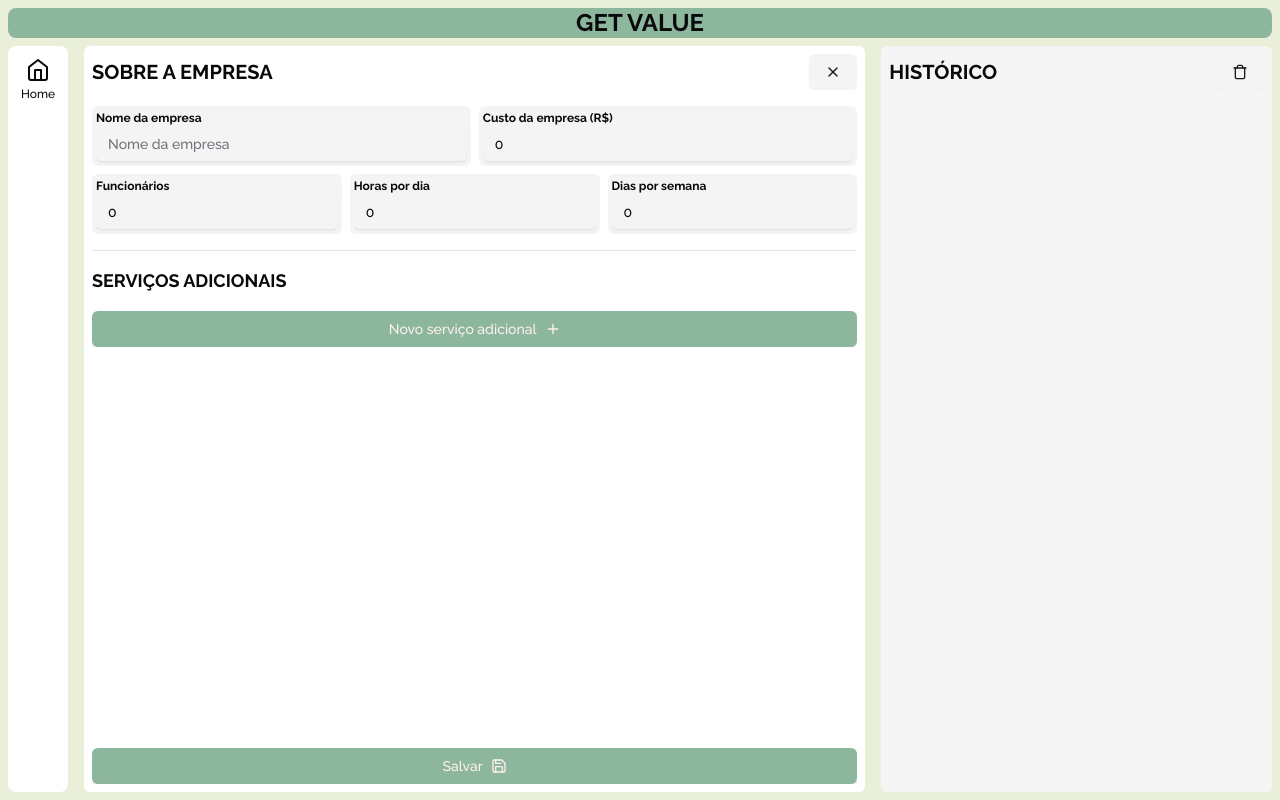
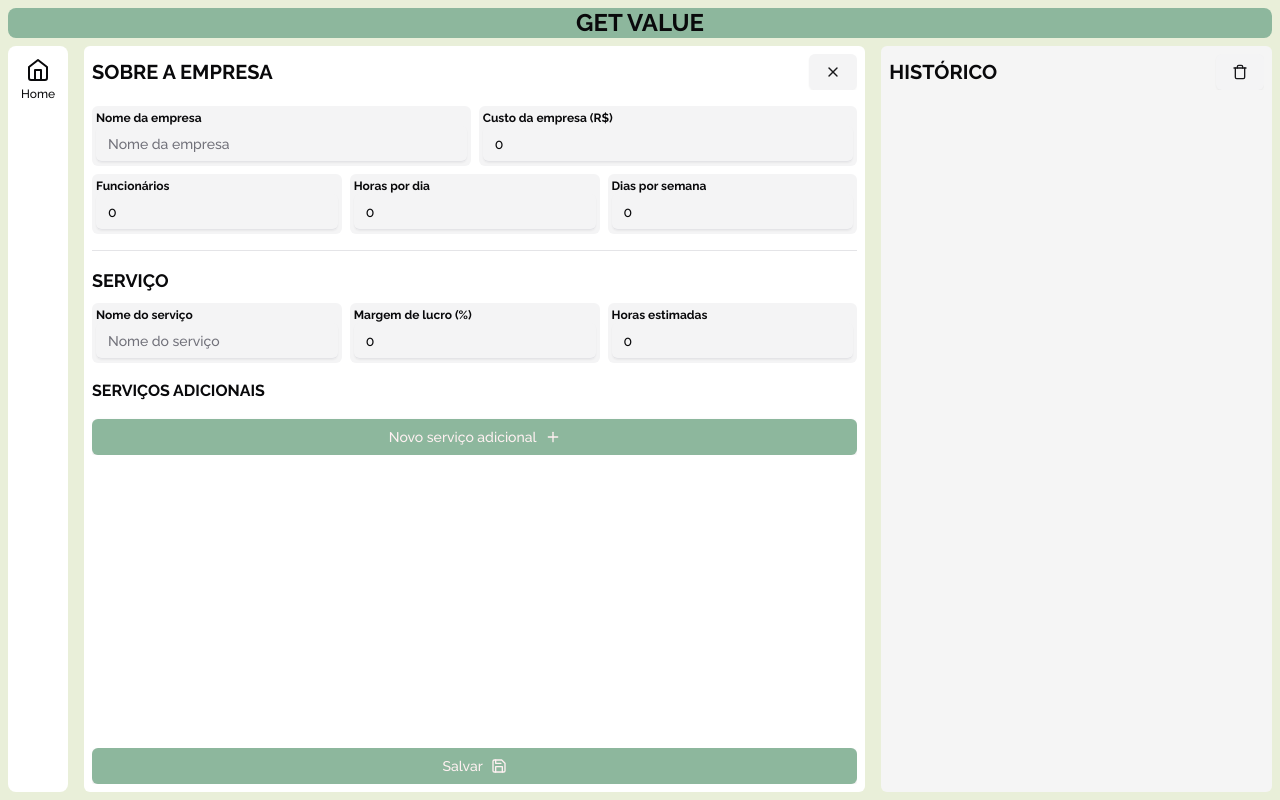
Before and after one commit to victorhdsp/vevalo, a React (Vite) app: page / in a window 1280 px wide. Both pictures are taken after a click on the button 833 px from the left and 72 px from the top of the page. Built offline with nearby package versions, Linux system fonts and the light colour scheme.

Commit message:
resolve maxHeight and add service input in config

```diff
--- a/src/components/organisms/HomeCalcule/HomeCalculeConfig/HomeCalculeAdditionalBox.tsx
+++ b/src/components/organisms/HomeCalcule/HomeCalculeConfig/HomeCalculeAdditionalBox.tsx
@@ -30,9 +30,9 @@ export const HomeCalculeAdditionalBox = () => {
 
   return (
     <div className={css["HomeCalculeAdditionalBox"]}>
-      <h3 className="min-h-[1.75rem] flex">Serviços adicionais</h3>
+      <h4 className="min-h-[1.5rem] flex">Serviços adicionais</h4>
 
-      <OverflowBox maxHeight="47vh" className="space-y-2">
+      <OverflowBox maxHeight="30vh" className="space-y-2">
         {elements.map((item, index) => (
           <AdditionalItem key={index} item={item} onChangeAdditional={handleChangeAdditional} onRemoveAddicional={handleRemoveAddicional} />
         ))}
--- /dev/null
+++ b/src/components/organisms/HomeCalcule/HomeCalculeConfig/HomeCalculeService.tsx
@@ -0,0 +1,28 @@
+import { useDispatch, useSelector } from 'react-redux';
+
+import Input from "@/components/atoms/Input";
+import { CompanyStateType, changeUniqueInput } from '@/redux/company/slice';
+import { RootState } from '@/redux/store';
+
+export const HomeCalculeService = () => {
+  const company: CompanyStateType = useSelector((rootReducer: RootState) => rootReducer.companyReducer);
+  const inputs = company.services[0];
+
+  const dispatch = useDispatch();
+
+  const handleChangeInput = (e: React.ChangeEvent<HTMLInputElement>) => {
+    const { name, value } = e.target;
+    dispatch(changeUniqueInput({ name, value }))
+  }
+
+  return (
+    <div className="flex flex-col gap-2">
+      <h3>Serviço</h3>
+      <div className="grid grid-cols-3 gap-2">
+        <Input type="text" name="name" placeholder="Nome do serviço" onChange={handleChangeInput} value={inputs.name} />
+        <Input type="number" name="margin_profit" placeholder="Margem de lucro (%)" onChange={handleChangeInput} value={inputs.margin_profit} min={0} />
+        <Input type="number" name="estimated_time" placeholder="Horas estimadas" onChange={handleChangeInput} value={inputs.estimated_time} min={1} />
+      </div>
+    </div>
+  )
+}
--- a/src/components/organisms/HomeCalcule/HomeCalculeConfig/index.tsx
+++ b/src/components/organisms/HomeCalcule/HomeCalculeConfig/index.tsx
@@ -7,6 +7,7 @@ import { HomeCalculeContent } from "./HomeCalculeContent"
 import { setHomeStage } from "@/redux/manager/slice"
 import { Separator } from "@/components/ui/separator"
 import { HomeCalculeAdditionalBox } from "./HomeCalculeAdditionalBox"
+import { HomeCalculeService } from "./HomeCalculeService"
 
 export const HomeCalculeConfig = () => {
   const dispatch = useDispatch()
@@ -27,6 +28,7 @@ export const HomeCalculeConfig = () => {
       <main className="flex flex-col gap-4">
         <HomeCalculeContent />
         <Separator />
+        <HomeCalculeService />
         <HomeCalculeAdditionalBox  />
       </main>
 
```
